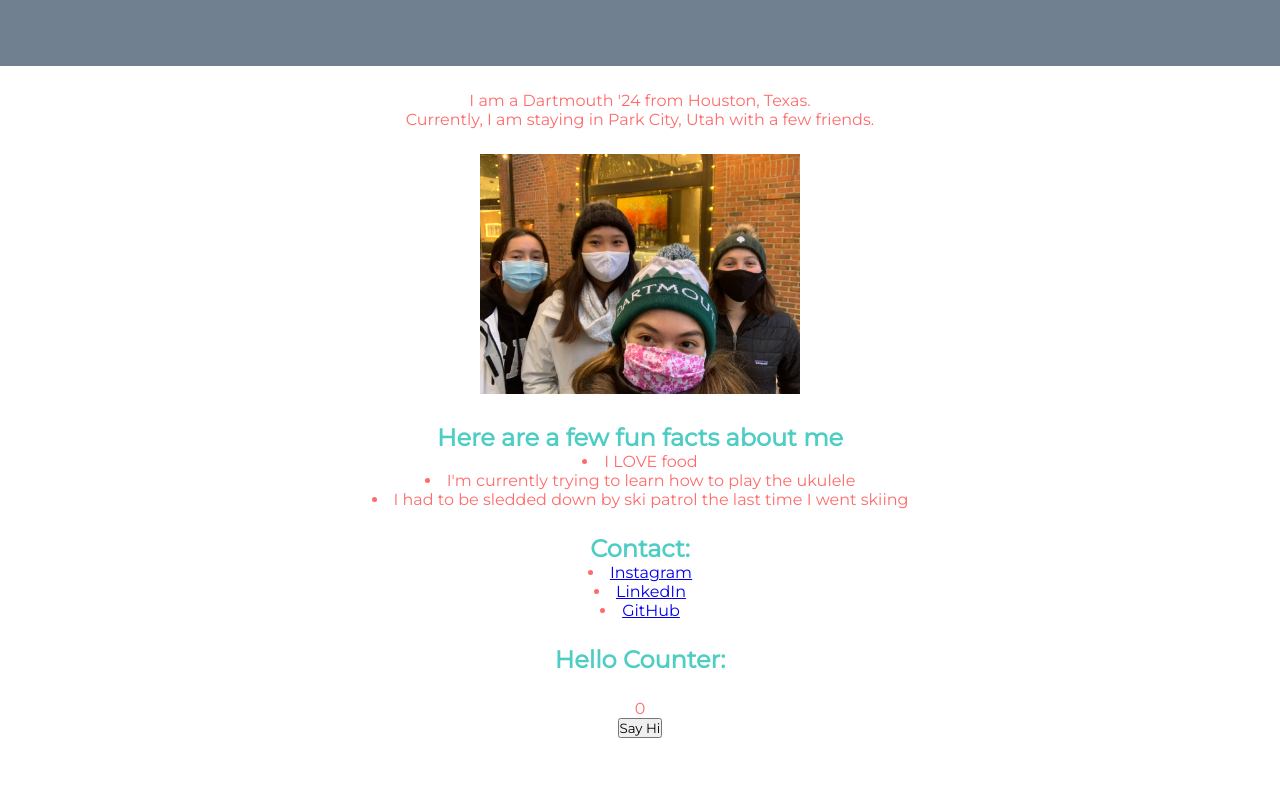
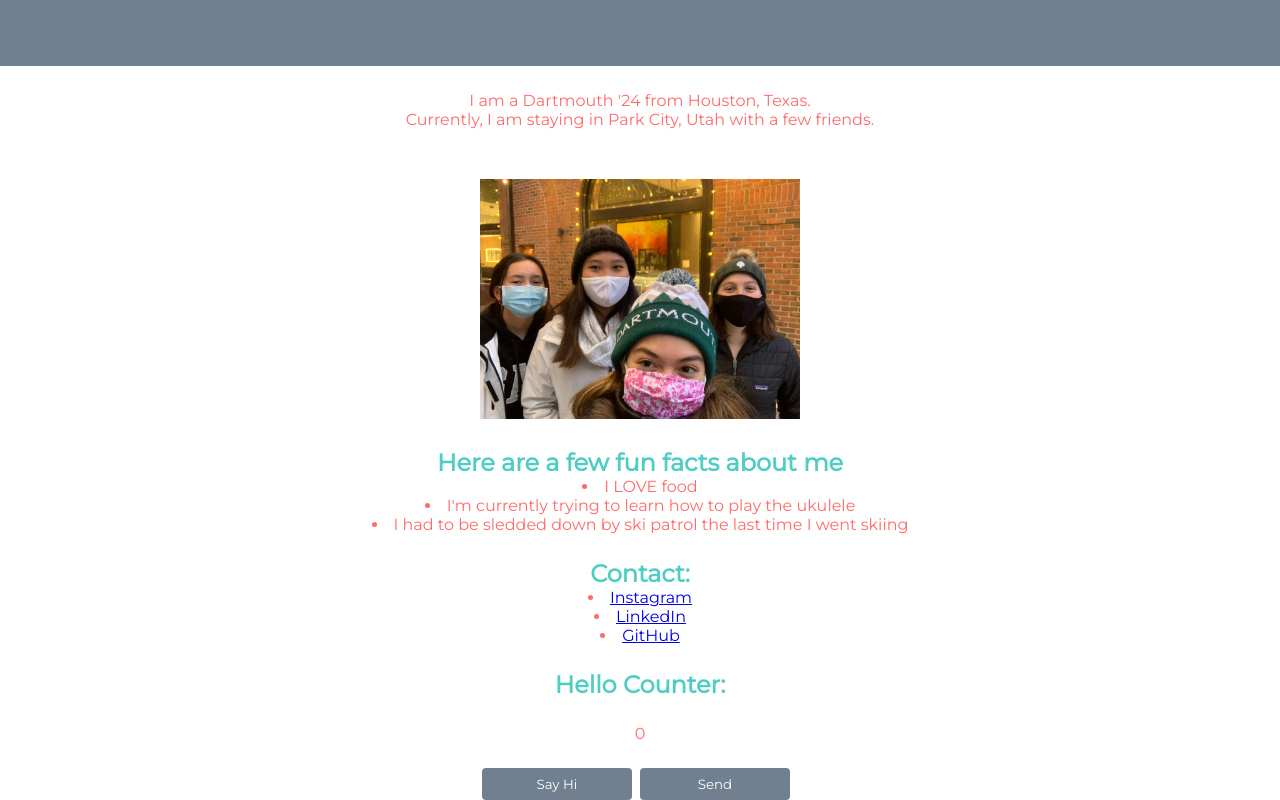
Before and after one commit to gracewanggw/personal-react-website, a React (Create React App) app in the folder website/: page / in a window 1280 px wide. Shown: the part 414-1214 px from the top of the page. Before the commit the page ends 1152 px from the top, so only its background shows below. Built offline with nearby package versions, Linux system fonts and the light colour scheme.

Commit message:
add send button

```diff
--- a/website/src/App.css
+++ b/website/src/App.css
@@ -17,6 +17,7 @@
 
 p{
   margin-top: 25px;
+  margin-bottom: 25px;
 }
 
 ul {
@@ -68,6 +69,18 @@ h2{
   border-width: 1px 1px 0 1px;
 }
 
+button{
+  padding: 8px 20px;
+  margin-right: 8px;
+  border-radius: 4px;
+  width: 150px;
+  outline: none;
+  border: none;
+  cursor: pointer;
+  background-color: slategray;
+  color: white ;
+}
+
 @keyframes App-logo-spin {
   from {
     transform: rotate(0deg);
--- a/website/src/components/HelloCounter.js
+++ b/website/src/components/HelloCounter.js
@@ -12,12 +12,18 @@ class HelloCounter extends Component{
         this.setState({count: temp+1});
     }
 
+    sendCount = () => {
+        window.alert("You said hi " + this.state.count + " times!");
+        this.setState({count: 0});
+    }
+
     render(){
         return(
             <div>
                 <h2>Hello Counter: </h2>
                 <p>{this.state.count}</p>
                 <button onClick={this.upCount}>Say Hi</button>
+                <button onClick={this.sendCount}>Send</button>
             </div>
         )
     }
```
Also changed, not shown: 1 other file (tests, documents, lock files or other folders).
